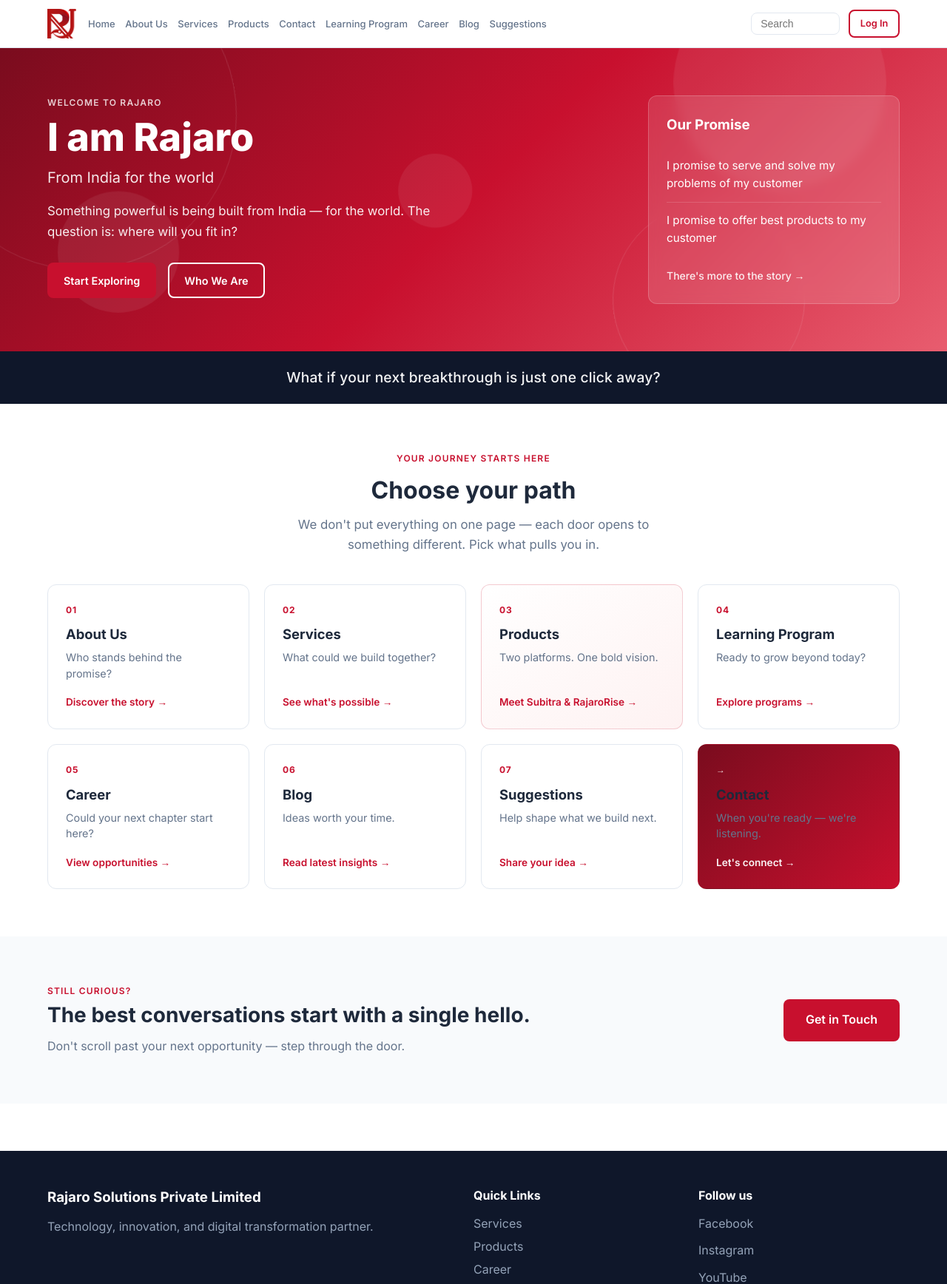
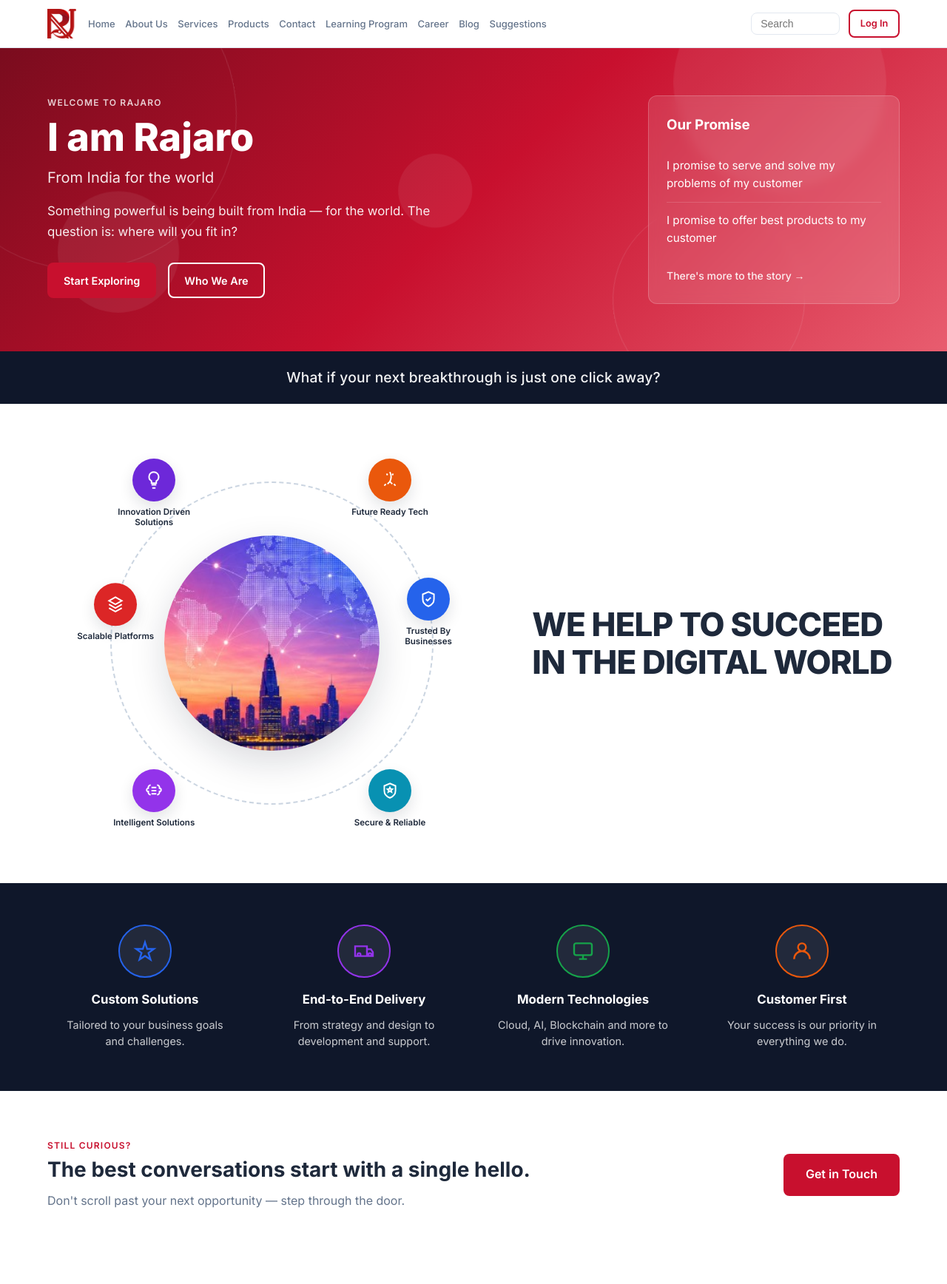
Before and after one commit to Researchpeoplecommunity/rajaro_website, a Flask app: page / in a window 1280 px wide. Shown: the top 1736 px of the page at 74% size. Run offline with Flask 3, Linux system fonts and the light colour scheme.

Commit message:
Update home page CMS, product hero layout, and consultation form.
Show product logo before name on detail pages, rebuild home page to match mockup, and limit Book Consultation to services only.

Co-authored-by: Cursor <cursoragent@cursor.com>

```diff
--- a/static/css/style.css
+++ b/static/css/style.css
@@ -168,6 +168,67 @@ a:hover { text-decoration: underline; }
   letter-spacing: 0.01em; opacity: 0.95;
 }
 
+.home-digital-world { padding: 4.5rem 0; background: #fff; }
+.digital-world-grid {
+  display: grid; grid-template-columns: minmax(0, 1.1fr) minmax(0, 0.9fr);
+  gap: 3rem; align-items: center;
+}
+.digital-wheel {
+  position: relative; width: min(100%, 520px); aspect-ratio: 1; margin: 0 auto;
+}
+.digital-wheel-center {
+  position: absolute; inset: 22%; border-radius: 50%; overflow: hidden;
+  box-shadow: 0 16px 48px rgba(15, 23, 42, 0.15); z-index: 1;
+}
+.digital-wheel-image {
+  width: 280%; height: 280%; object-fit: cover; object-position: center;
+  margin: -90% 0 0 -90%;
+}
+.digital-wheel-ring {
+  position: absolute; inset: 8%; border: 2px dashed #cbd5e1; border-radius: 50%;
+  pointer-events: none;
+}
+.digital-wheel-item {
+  position: absolute; display: flex; flex-direction: column; align-items: center;
+  gap: 0.45rem; width: 118px; text-align: center; z-index: 2;
+}
+.digital-wheel-item-1 { top: 2%; left: 8%; }
+.digital-wheel-item-2 { top: 2%; right: 8%; }
+.digital-wheel-item-3 { top: 42%; right: -2%; transform: translateY(-50%); }
+.digital-wheel-item-4 { bottom: 2%; right: 8%; }
+.digital-wheel-item-5 { bottom: 2%; left: 8%; }
+.digital-wheel-item-6 { top: 42%; left: -2%; transform: translateY(-50%); }
+.wheel-icon {
+  display: grid; place-items: center; width: 58px; height: 58px; border-radius: 50%;
+  background: var(--wheel-color); color: #fff; box-shadow: 0 8px 20px rgba(15, 23, 42, 0.12);
+}
+.wheel-icon svg { width: 26px; height: 26px; }
+.wheel-text {
+  font-size: 0.72rem; font-weight: 600; line-height: 1.25; color: var(--text);
+}
+.digital-world-copy h2 {
+  font-size: clamp(1.85rem, 4vw, 2.75rem); font-weight: 800; line-height: 1.15;
+  letter-spacing: -0.02em; margin: 0;
+}
+
+.home-pillars {
+  background: #0f172a; color: #fff; padding: 3.5rem 0;
+}
+.pillars-grid {
+  display: grid; grid-template-columns: repeat(4, 1fr); gap: 2rem;
+}
+.pillar-card { text-align: center; padding: 0 0.75rem; }
+.pillar-icon {
+  display: grid; place-items: center; width: 72px; height: 72px; margin: 0 auto 1rem;
+  border-radius: 50%; background: rgba(255,255,255,0.08); color: var(--pillar-color);
+  border: 2px solid var(--pillar-color);
+}
+.pillar-icon svg { width: 32px; height: 32px; }
+.pillar-card h3 { font-size: 1.05rem; margin: 0 0 0.65rem; color: #fff; }
+.pillar-card p {
+  font-size: 0.9rem; line-height: 1.55; margin: 0; color: rgba(255,255,255,0.78);
+}
+
 .eyebrow.dark { color: var(--primary); opacity: 1; }
 .section-lead {
   max-width: 560px; margin: 0 auto; color: var(--text-muted); font-size: 1.05rem;
@@ -279,9 +340,15 @@ a:hover { text-decoration: underline; }
 .product-card-link:hover { transform: translateY(-4px); box-shadow: 0 8px 32px rgba(15,23,42,0.12); text-decoration: none; }
 .product-showcase .product-logo { max-width: 200px; max-height: 90px; }
 .product-hero {
-  display: flex; justify-content: space-between; align-items: center; gap: 2rem; flex-wrap: wrap;
+  display: flex; flex-direction: column; align-items: center; text-align: center;
+  gap: 0.75rem; max-width: 640px; margin: 0 auto;
 }
-.product-hero-logo .product-logo { max-width: 220px; max-height: 100px; margin-bottom: 0; }
+.product-hero-logo { order: 1; }
+.product-hero-title { order: 2; margin: 0.25rem 0 0; font-size: clamp(1.85rem, 4vw, 2.5rem); }
+.product-hero-tagline {
+  order: 3; margin: 0; font-size: 1.05rem; font-weight: 500; color: var(--text-muted);
+}
+.product-hero-logo .product-logo { max-width: 220px; max-height: 110px; margin-bottom: 0; width: auto; }
 .product-desc { max-width: 820px; margin-bottom: 1.5rem; line-height: 1.8; }
 
 .hero-affiliate {
@@ -857,6 +924,9 @@ a:hover { text-decoration: underline; }
 /* Responsive */
 @media (max-width: 900px) {
   .hero-grid, .two-col, .footer-grid { grid-template-columns: 1fr; }
+  .digital-world-grid { grid-template-columns: 1fr; gap: 2rem; }
+  .digital-world-copy { text-align: center; }
+  .pillars-grid { grid-template-columns: 1fr 1fr; }
   .three-col { grid-template-columns: 1fr; }
   .two-col-list { columns: 1; }
   .explore-grid { grid-template-columns: 1fr 1fr; }
@@ -883,6 +953,10 @@ a:hover { text-decoration: underline; }
 
 @media (max-width: 520px) {
   .explore-grid { grid-template-columns: 1fr; }
+  .pillars-grid { grid-template-columns: 1fr; }
+  .digital-wheel { width: min(100%, 360px); }
+  .digital-wheel-item { width: 96px; }
+  .wheel-text { font-size: 0.65rem; }
   .about-facts-grid { grid-template-columns: 1fr; }
   .services-overview-grid { grid-template-columns: 1fr 1fr; }
   .overview-grid { grid-template-columns: 1fr 1fr; }
--- a/static/js/offering-select.js
+++ b/static/js/offering-select.js
@@ -8,7 +8,7 @@
     var ts = new TomSelect(selectEl, {
       plugins: ["remove_button"],
       maxOptions: null,
-      placeholder: "Type to search products or services…",
+      placeholder: selectEl.dataset.placeholder || "Type to search products or services…",
       hideSelected: true,
       closeAfterSelect: false,
       searchField: ["text", "optgroup"],
--- a/templates/admin/base.html
+++ b/templates/admin/base.html
@@ -14,6 +14,7 @@
     <div class="sidebar-brand">Rajaro Admin</div>
     <nav>
       <a href="{{ url_for('admin.dashboard') }}">Dashboard</a>
+      <a href="{{ url_for('admin.home_admin') }}">Home Page</a>
       <a href="{{ url_for('admin.content') }}">Site Content</a>
       <a href="{{ url_for('admin.services') }}">Services</a>
       <a href="{{ url_for('admin.products') }}">Products</a>
--- a/templates/base.html
+++ b/templates/base.html
@@ -53,7 +53,7 @@
     <div class="container footer-grid">
       <div>
         <h3>{{ site_name }}</h3>
-        <p>Technology, innovation, and digital transformation partner.</p>
+        <p>{{ footer_tagline }}</p>
       </div>
       <div>
         <h4>Quick Links</h4>
--- a/templates/home.html
+++ b/templates/home.html
@@ -11,102 +11,83 @@
   </div>
   <div class="container hero-grid">
     <div class="hero-content">
-      <p class="eyebrow">Welcome to Rajaro</p>
+      <p class="eyebrow">{{ hero_eyebrow }}</p>
       <h1>{{ hero_title }}</h1>
       <p class="hero-sub">{{ hero_subtitle }}</p>
-      <p class="hero-hook">Something powerful is being built from India — for the world. The question is: where will you fit in?</p>
+      <p class="hero-hook">{{ hero_hook }}</p>
       <div class="hero-actions">
-        <a href="#explore" class="btn btn-primary">Start Exploring</a>
-        <a href="{{ url_for('public.about') }}" class="btn btn-outline">Who We Are</a>
+        <a href="#digital-world" class="btn btn-primary">{{ hero_btn_explore }}</a>
+        <a href="{{ url_for('public.about') }}" class="btn btn-outline">{{ hero_btn_about }}</a>
       </div>
     </div>
     <div class="promises-card">
-      <h3>Our Promise</h3>
+      <h3>{{ promise_card_title }}</h3>
       <ul class="promise-list">
         {% for p in promises[:2] %}
         <li>{{ p.text }}</li>
         {% endfor %}
       </ul>
-      <a href="{{ url_for('public.about') }}" class="hero-teaser-link">There's more to the story →</a>
+      <a href="{{ url_for('public.about') }}" class="hero-teaser-link">{{ promise_teaser_text }}</a>
     </div>
   </div>
 </section>
 
 <section class="curiosity-band">
   <div class="container">
-    <p class="curiosity-text">What if your next breakthrough is just one click away?</p>
+    <p class="curiosity-text">{{ curiosity_band }}</p>
   </div>
 </section>
 
-<section class="section home-explore" id="explore">
-  <div class="container">
-    <div class="section-header">
-      <p class="eyebrow dark">Your journey starts here</p>
-      <h2>Choose your path</h2>
-      <p class="section-lead">We don't put everything on one page — each door opens to something different. Pick what pulls you in.</p>
+<section class="section home-digital-world" id="digital-world">
+  <div class="container digital-world-grid">
+    <div class="digital-wheel" aria-label="Our digital capabilities">
+      <div class="digital-wheel-center">
+        <img
+          src="{{ url_for('static', filename='images/home-digital-world.png') }}"
+          alt=""
+          class="digital-wheel-image"
+        >
+      </div>
+      <span class="digital-wheel-ring" aria-hidden="true"></span>
+      {% for item in wheel_items %}
+      <div class="digital-wheel-item digital-wheel-item-{{ loop.index }}">
+        <span class="wheel-icon" style="--wheel-color: {{ item.color }}">
+          {% set icon_key = item.icon_key %}
+          {% include 'partials/home_wheel_icon.html' %}
+        </span>
+        <span class="wheel-text">{{ item.label }}</span>
+      </div>
+      {% endfor %}
     </div>
-
-    <div class="explore-grid">
-      <a href="{{ url_for('public.about') }}" class="explore-card">
-        <span class="explore-label">01</span>
-        <h3>About Us</h3>
-        <p>Who stands behind the promise?</p>
-        <span class="explore-cta">Discover the story →</span>
-      </a>
-      <a href="{{ url_for('public.services') }}" class="explore-card">
-        <span class="explore-label">02</span>
-        <h3>Services</h3>
-        <p>What could we build together?</p>
-        <span class="explore-cta">See what's possible →</span>
-      </a>
-      <a href="{{ url_for('public.products') }}" class="explore-card explore-card-featured">
-        <span class="explore-label">03</span>
-        <h3>Products</h3>
-        <p>Two platforms. One bold vision.</p>
-        <span class="explore-cta">Meet Subitra & RajaroRise →</span>
-      </a>
-      <a href="{{ url_for('public.learning') }}" class="explore-card">
-        <span class="explore-label">04</span>
-        <h3>Learning Program</h3>
-        <p>Ready to grow beyond today?</p>
-        <span class="explore-cta">Explore programs →</span>
-      </a>
-      <a href="{{ url_for('public.career') }}" class="explore-card">
-        <span class="explore-label">05</span>
-        <h3>Career</h3>
-        <p>Could your next chapter start here?</p>
-        <span class="explore-cta">View opportunities →</span>
-      </a>
-      <a href="{{ url_for('public.blog') }}" class="explore-card">
-        <span class="explore-label">06</span>
-        <h3>Blog</h3>
-        <p>Ideas worth your time.</p>
-        <span class="explore-cta">Read latest insights →</span>
-      </a>
-      <a href="{{ url_for('public.suggestions') }}" class="explore-card">
-        <span class="explore-label">07</span>
-        <h3>Suggestions</h3>
-        <p>Help shape what we build next.</p>
-        <span class="explore-cta">Share your idea →</span>
-      </a>
-      <a href="{{ url_for('public.contact') }}" class="explore-card explore-card-accent">
-        <span class="explore-label">→</span>
-        <h3>Contact</h3>
-        <p>When you're ready — we're listening.</p>
-        <span class="explore-cta">Let's connect →</span>
-      </a>
+    <div class="digital-world-copy">
+      <h2>{{ digital_world_headline }}</h2>
     </div>
   </div>
 </section>
 
-<section class="section section-alt home-closer">
+<section class="home-pillars">
+  <div class="container pillars-grid">
+    {% for pillar in pillars %}
+    <div class="pillar-card">
+      <span class="pillar-icon" style="--pillar-color: {{ pillar.color }}">
+        {% set icon_key = pillar.icon_key %}
+        {% include 'partials/home_pillar_icon.html' %}
+      </span>
+      <h3>{{ pillar.title }}</h3>
+      <p>{{ pillar.description }}</p>
+    </div>
+    {% endfor %}
+  </div>
+</section>
+
+<section class="section home-closer">
   <div class="container cta-banner cta-curiosity">
     <div>
-      <p class="eyebrow dark">Still curious?</p>
-      <h2>The best conversations start with a single hello.</h2>
-      <p>Don't scroll past your next opportunity — step through the door.</p>
+      <p class="eyebrow dark">{{ home_cta_eyebrow }}</p>
+      <h2>{{ home_cta_title }}</h2>
+      <p>{{ home_cta_text }}</p>
     </div>
-    <a href="{{ url_for('public.contact') }}" class="btn btn-primary btn-lg">Get in Touch</a>
+    <a href="{{ url_for('public.contact') }}" class="btn btn-primary btn-lg">{{ home_cta_button }}</a>
   </div>
 </section>
 {% endblock %}
--- /dev/null
+++ b/templates/partials/home_pillar_icon.html
@@ -0,0 +1,9 @@
+{% if icon_key == 'delivery' %}
+<svg viewBox="0 0 24 24" fill="none" stroke="currentColor" stroke-width="1.8" aria-hidden="true"><path d="M3 7h12v10H3zM15 10h4l2 3v4h-6V10zM7 17a1.5 1.5 0 100-3 1.5 1.5 0 000 3zM18 17a1.5 1.5 0 100-3 1.5 1.5 0 000 3z"/></svg>
+{% elif icon_key == 'tech' %}
+<svg viewBox="0 0 24 24" fill="none" stroke="currentColor" stroke-width="1.8" aria-hidden="true"><rect x="3" y="4" width="18" height="12" rx="2"/><path d="M8 20h8M12 16v4"/></svg>
+{% elif icon_key == 'customer' %}
+<svg viewBox="0 0 24 24" fill="none" stroke="currentColor" stroke-width="1.8" aria-hidden="true"><path d="M12 12a4 4 0 100-8 4 4 0 000 8zM4 20a8 8 0 0116 0"/></svg>
+{% else %}
+<svg viewBox="0 0 24 24" fill="none" stroke="currentColor" stroke-width="1.8" aria-hidden="true"><path d="M12 3l2.2 6.8H21l-5.5 4 2.1 6.7L12 16.8 6.4 20.5l2.1-6.7L3 9.8h6.8L12 3z"/></svg>
+{% endif %}
--- /dev/null
+++ b/templates/partials/home_wheel_icon.html
@@ -0,0 +1,13 @@
+{% if icon_key == 'rocket' %}
+<svg viewBox="0 0 24 24" fill="none" stroke="currentColor" stroke-width="1.8" aria-hidden="true"><path d="M12 2c2 4 2 8 0 12M12 14l-3 3M12 14l3 3M5 19l2-2M19 19l-2-2M9 6l-1-2M15 6l1-2"/></svg>
+{% elif icon_key == 'shield-check' %}
+<svg viewBox="0 0 24 24" fill="none" stroke="currentColor" stroke-width="1.8" aria-hidden="true"><path d="M12 3l7 3v6c0 4.5-3 7.5-7 9-4-1.5-7-4.5-7-9V6l7-3z"/><path d="M9 12l2 2 4-4"/></svg>
+{% elif icon_key == 'shield-star' %}
+<svg viewBox="0 0 24 24" fill="none" stroke="currentColor" stroke-width="1.8" aria-hidden="true"><path d="M12 3l7 3v6c0 4.5-3 7.5-7 9-4-1.5-7-4.5-7-9V6l7-3z"/><path d="M12 8l1 2 2 .2-1.5 1.4.5 2.1-2-1.2-2 1.2.5-2.1L9 10.2 11 10z"/></svg>
+{% elif icon_key == 'brain' %}
+<svg viewBox="0 0 24 24" fill="none" stroke="currentColor" stroke-width="1.8" aria-hidden="true"><path d="M8 5a3 3 0 00-3 3v1a2 2 0 000 4v1a3 3 0 003 3M16 5a3 3 0 013 3v1a2 2 0 010 4v1a3 3 0 01-3 3M9 8h6M9 12h6M9 16h6"/></svg>
+{% elif icon_key == 'layers' %}
+<svg viewBox="0 0 24 24" fill="none" stroke="currentColor" stroke-width="1.8" aria-hidden="true"><path d="M12 3l8 4.5L12 12 4 7.5 12 3zM4 12l8 4.5L20 12M4 16.5l8 4.5 8-4.5"/></svg>
+{% else %}
+<svg viewBox="0 0 24 24" fill="none" stroke="currentColor" stroke-width="1.8" aria-hidden="true"><path d="M9 18h6M10 22h4M12 2a6 6 0 016 6c0 2.2-1.2 4.1-3 5.2V16H9v-2.8A6 6 0 0112 2z"/></svg>
+{% endif %}
--- a/templates/partials/offering_select.html
+++ b/templates/partials/offering_select.html
@@ -7,8 +7,9 @@
           placeholder="Type to search…"
           data-offering-select
           data-form-id="{{ form_id }}"
-          data-result-id="{{ result_id }}">
-    {% if products %}
+          data-result-id="{{ result_id }}"
+          data-placeholder="{{ placeholder|default('Type to search products or services…') }}">
+    {% if products and not services_only %}
     <optgroup label="Products">
       {% for product in products %}
       <option value="p:{{ product.name }}">{{ product.name }}</option>
--- a/templates/services.html
+++ b/templates/services.html
@@ -147,7 +147,7 @@
           <input type="text" id="c-company" name="company">
         </div>
         <div class="form-group full-width suggestion-form">
-          {% with select_id='consult-offering-select', form_id='consultation-form', result_id='consultation-result', label='Service Interested In', hint='Search and select products or services.' %}
+          {% with select_id='consult-offering-select', form_id='consultation-form', result_id='consultation-result', label='Service Interested In', hint='Search and select one or more services.', services_only=true, placeholder='Type to search services…' %}
           {% include "partials/offering_select.html" %}
           {% endwith %}
         </div>
```
Also changed, not shown: models.py (+19 -0 lines), routes_admin.py (+112 -0 lines), routes_public.py (+35 -3 lines), seed.py (+88 -0 lines), templates/admin/home.html (added, +140 -0 lines), templates/product_detail.html (+2 -5 lines), static/images/home-digital-world.png (added).
